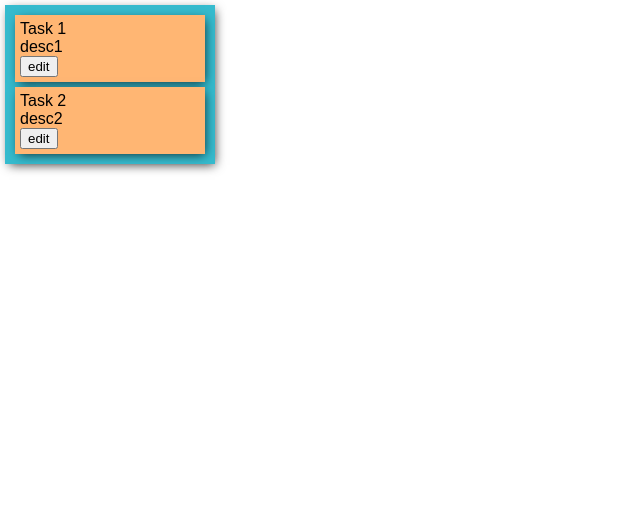
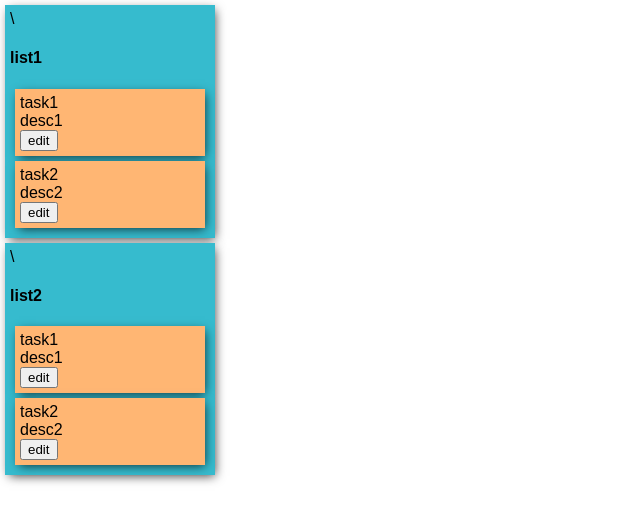
Before and after one commit to Nikolay-4/task-manager, a React (Create React App) app: page / in a window 1280 px wide. Shown: the top 522 px of the page, without its empty margins (0-640 px from the left). Built offline with nearby package versions, Linux system fonts and the light colour scheme.

Commit message:
add select list

```diff
--- a/src/App.js
+++ b/src/App.js
@@ -3,13 +3,36 @@ import {findDOMNode} from 'react-dom';
 import logo from './logo.svg';
 import './App.css';
 
+var task1 = {
+	id: 1,
+	taskName: "task1",
+	taskDesc: "desc1"
+}
+
+var task2 = {
+	id: 2,
+	taskName: "task2",
+	taskDesc: "desc2"
+}
+
+var testList = [
+	{
+		listName: "list1",
+		tasks: [task1, task2]
+	},
+	{
+		listName: "list2",
+		tasks: [task1, task2]
+	}
+];
 
 class EditForm extends Component{
 	constructor(props) {
 		super(props);
 		this.state = {
 			taskName: this.props.taskName,
-			taskDesc: this.props.taskDesc
+			taskDesc: this.props.taskDesc,
+			selectedList: this.props.currentList
 		};
 	}
 	handleOnChangeName(ev){
@@ -22,15 +45,34 @@ class EditForm extends Component{
 			taskDesc: ev.target.value
 		});
 	}
+	handleOnChangeList(ev){
+		this.setState({
+			selectedList: ev.target.value
+		});
+	}
 	handleSave() {
-		this.props.handleSave(this.state);
-
+		this.props.changeState({
+			id: this.props.id,
+			currentList: this.props.currentList,
+			taskName: this.state.taskName,
+			taskDesc: this.state.taskDesc,
+			selectedList: this.state.selectedList
+		});
 	}
 	render(){
+		var options = this.props.nameListArr.map((item, i, arr) => {
+			if(item === this.props.currentList)
+				return <option selected value={item}>{item} </option>
+			else
+				return <option value={item}>{item} </option>
+		});
 		return (
 			<div>
 				<input value={this.state.taskName} onChange={this.handleOnChangeName.bind(this)}/>
 				<input value={this.state.taskDesc} onChange={this.handleOnChangeDesc.bind(this)}/>
+				<select onChange={this.handleOnChangeList.bind(this)}>
+					{options}
+				</select>
 				<button onClick={this.handleSave.bind(this)}>save</button>
 			</div>
 		);
@@ -49,7 +91,7 @@ class Task extends Component{
 	render(){
 		var editForm = false;
 		if(this.state.editable)
-			editForm = <EditForm taskName={this.state.taskName} taskDesc={this.state.taskDesc} handleSave={(data) => {this.handleSave(data);}}/>;
+			editForm = <EditForm id ={this.props.id} taskName={this.state.taskName} taskDesc={this.state.taskDesc} currentList={this.props.currentList} nameListArr={this.props.nameListArr} changeState={this.props.changeState}/>;
 		return (
 			<div className="task">
 				<div className="name">
@@ -68,24 +110,20 @@ class Task extends Component{
 			editable: true
 		});
 	}
-	handleSave(data){
-		this.setState({
-			taskName: data.taskName,
-			taskDesc: data.taskDesc,
-			editable: false
-		});
 
-	}
 }
 
 
 
 class TaskList extends Component{
 	render() {
+		var tasks = this.props.tasks.map((item, i, arr) => {
+			return <Task id={item.id} taskName={item.taskName} desc={item.taskDesc} nameListArr={this.props.nameListArr} currentList={this.props.listName} changeState={this.props.changeState}/>
+		})
 		return (
-			<div className="taskList">
-				<Task taskName="Task 1" desc="desc1"/>
-				<Task taskName="Task 2" desc="desc2" />
+			<div className="taskList">\
+				<h4> {this.props.listName}</h4>
+				{tasks}
 			</div>
 		);
 	}
@@ -95,14 +133,48 @@ class Board extends Component{
 	constructor(props) {
 		super(props);
 		this.state = {
-			taskListArr: [{}]
+			taskListArr: testList
 		};
+	}
+	changeState(data){
+		var curTaskListArr = this.state.taskListArr;
+		var listNameArr =  curTaskListArr.map((item) => {return item.listName});
+		var iCurList = listNameArr.indexOf(data.currentList);
+		var iSelectList = listNameArr.indexOf(data.selectedList);
+		console.log(curTaskListArr);
+		console.log(data)
+		console.log(listNameArr)
+		console.log()
+		console.log("icurlist " + iCurList);
+		if(iCurList === -1)
+			return;
+		var iTask = curTaskListArr[iCurList].tasks.map((item) => {return item.id}).indexOf(data.id);
+		console.log("itask "+iTask);
+		if(iTask === -1)
+			return;
+		var task = curTaskListArr[iCurList].tasks[iTask];
+		task.taskName = data.taskName;
+		task.taskDesc = data.taskDesc;
 
+		if(data.currentList !== data.selectedList){
+			curTaskListArr[iCurList].tasks.splice(iTask, 1);
+			curTaskListArr[iSelectList].tasks.push(task);
+		}
+		this.setState({
+			taskListArr: curTaskListArr
+		});
 	}
 	render(){
+
+		var nameListArr = this.state.taskListArr.map((item, i, arr) => {
+			return item.listName;
+		});
+		var listArr = this.state.taskListArr.map ((item, i, arr) => {
+			return <TaskList listName={item.listName} tasks={item.tasks} nameListArr={nameListArr} changeState={this.changeState.bind(this)}/>
+		});
 		return(
-			<div class="board">
-
+			<div className="board">
+				{listArr}
 			</div>
 		);
 	}
@@ -113,7 +185,7 @@ class App extends Component{
 	render() {
 		return (
 			<div className="app">
-				<TaskList />
+				<Board />
 			</div>
 		);
 	}
```
